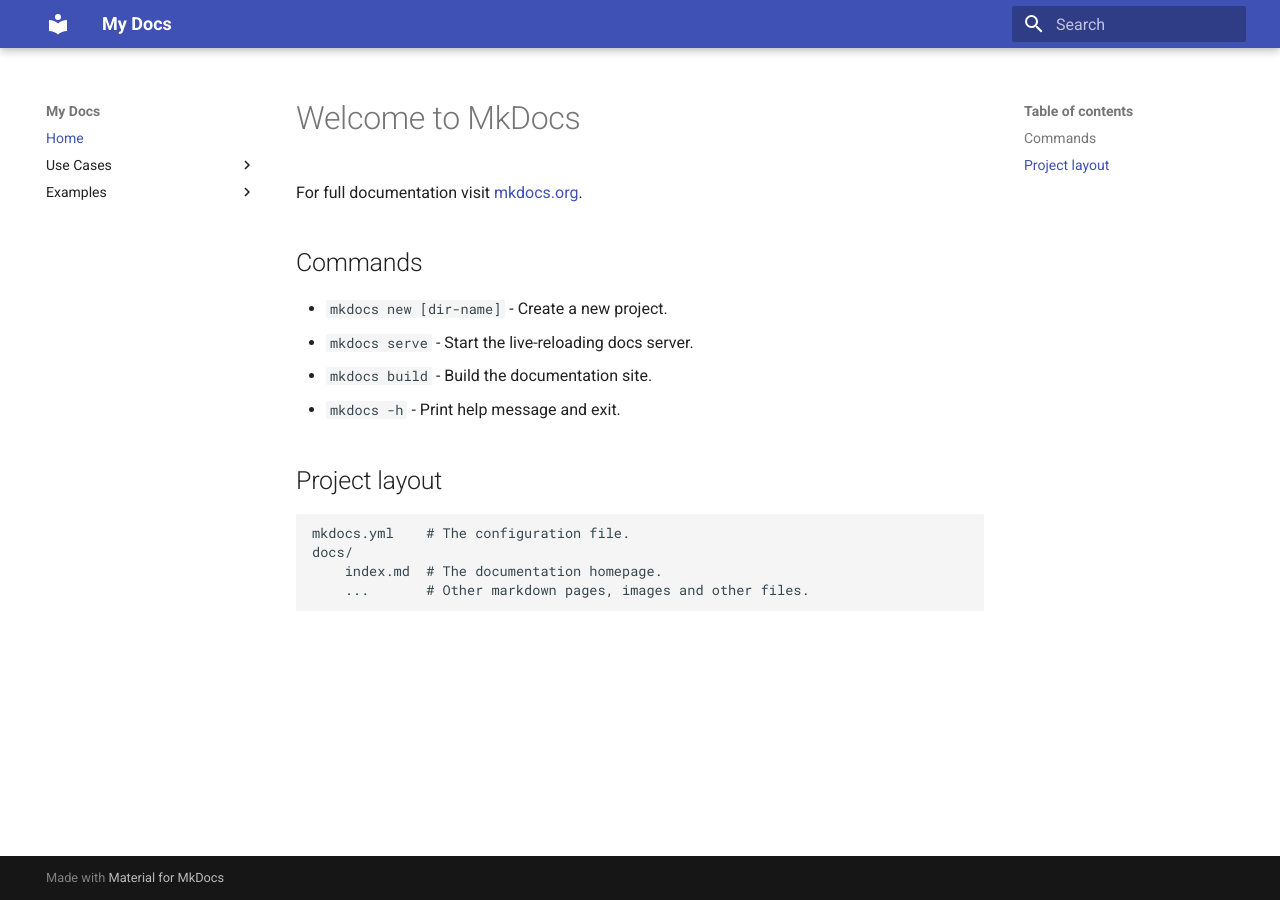
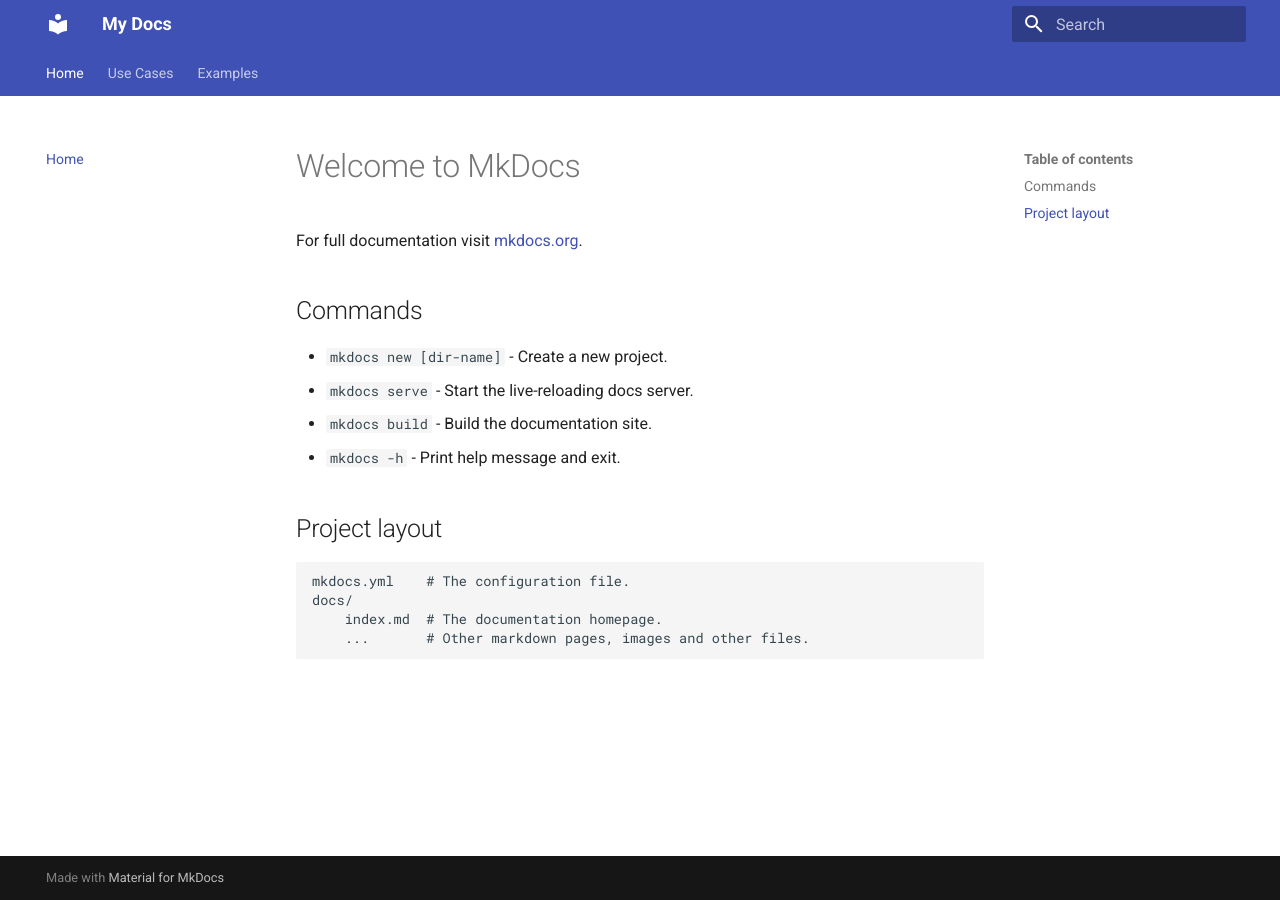
Before and after one commit to papaymaguire/ai-systems-design, an MkDocs documentation site: the page built from docs/index.md, in a window 1280 px wide. Built offline with MkDocs 1.6.1 and Material for MkDocs 9.7.7, drawn with Linux system fonts in a browser that asks for light colours.

Commit message:
navigation setup

```diff
--- a/mkdocs.yml
+++ b/mkdocs.yml
@@ -2,7 +2,11 @@
 site_url: https://papaymaguire.github.io/ai-systems-design
 theme:
   name: material
-
+  features:
+    - navigation.instant
+    - navigation.instant.progress
+    - navigation.tabs
+    - navigation.sections
 nav:
   - Home: index.md
   - Use Cases:
```
Also changed, not shown: docs/use-cases/index.md (added).
